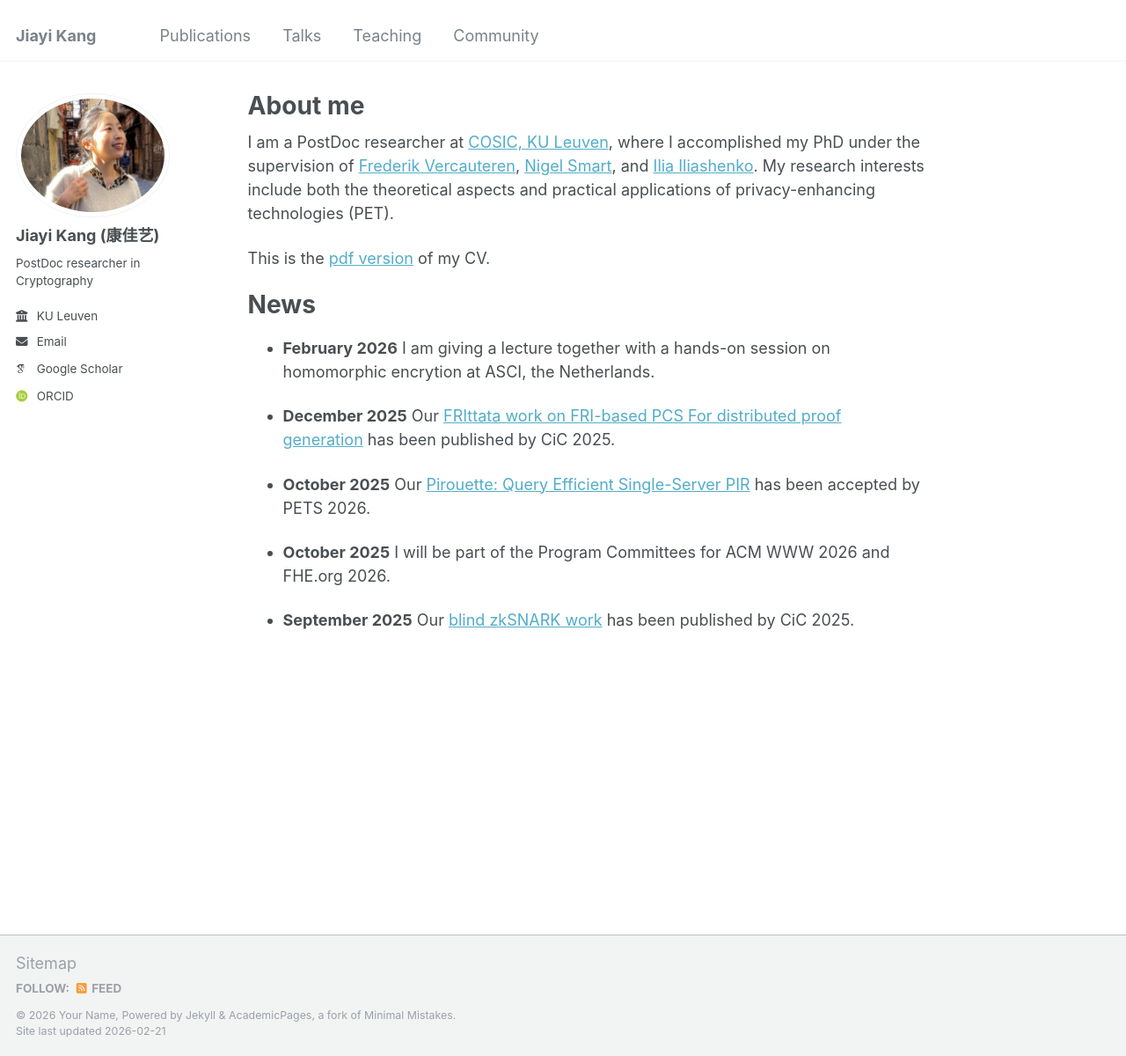
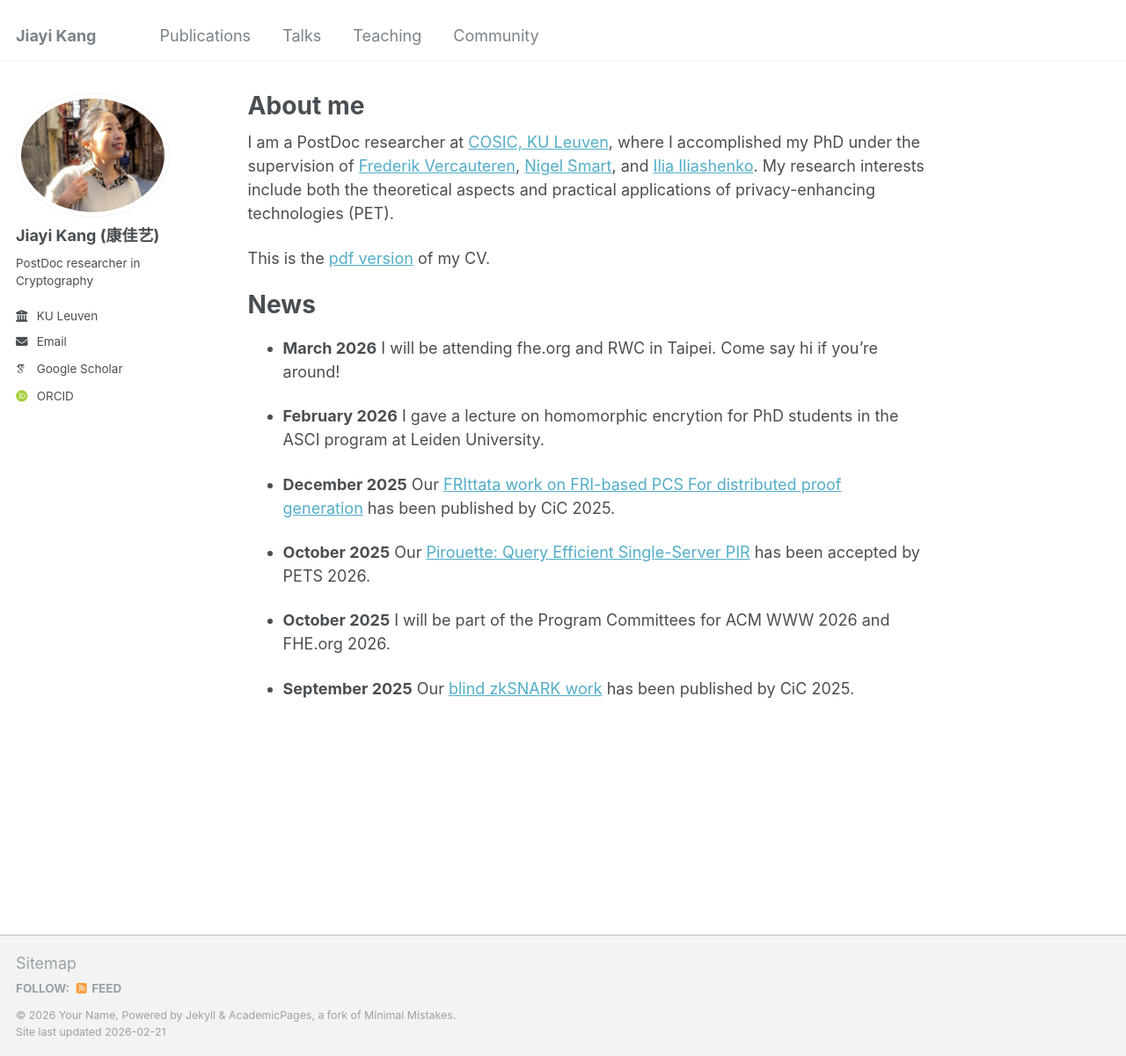
Before and after one commit to jiayikang2/jiayikang2.github.io, a Jekyll site: the page built from _pages/about.md, in a window 1280 px wide and 1200 px high. Shown: the whole window at 88% size. Built offline with Jekyll 4.4.1, drawn with Linux system fonts in a browser that asks for light colours; some web fonts are replaced.

Commit message:
feb udpate

```diff
--- a/_pages/about.md
+++ b/_pages/about.md
@@ -15,7 +15,9 @@ This is the [pdf version](/files/resume.pdf) of my CV.
 
 News
 ======
- - **February 2026** I am giving a lecture together with a hands-on session on homomorphic encrytion at ASCI, the Netherlands.
+ - **March 2026** I will be attending fhe.org and RWC in Taipei. Come say hi if you're around!
+
+ - **February 2026** I gave a lecture on homomorphic encrytion for PhD students in the ASCI program at Leiden University.
 
  - **December 2025** Our [FRIttata work on FRI-based PCS For distributed proof generation](https://eprint.iacr.org/2025/680) has been published by CiC 2025.
 
```
Also changed, not shown: _pages/community.md (+1 -1 lines), _pages/teaching.md (+1 -0 lines).
